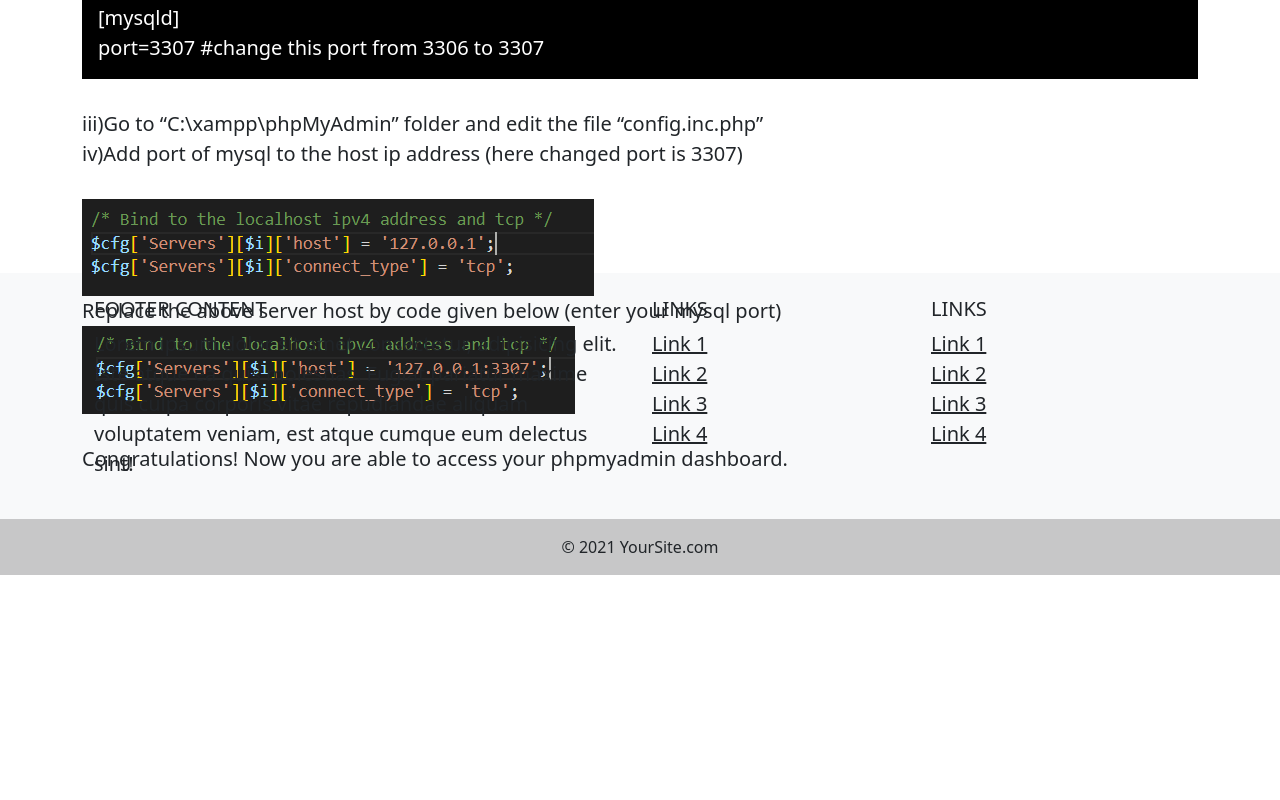
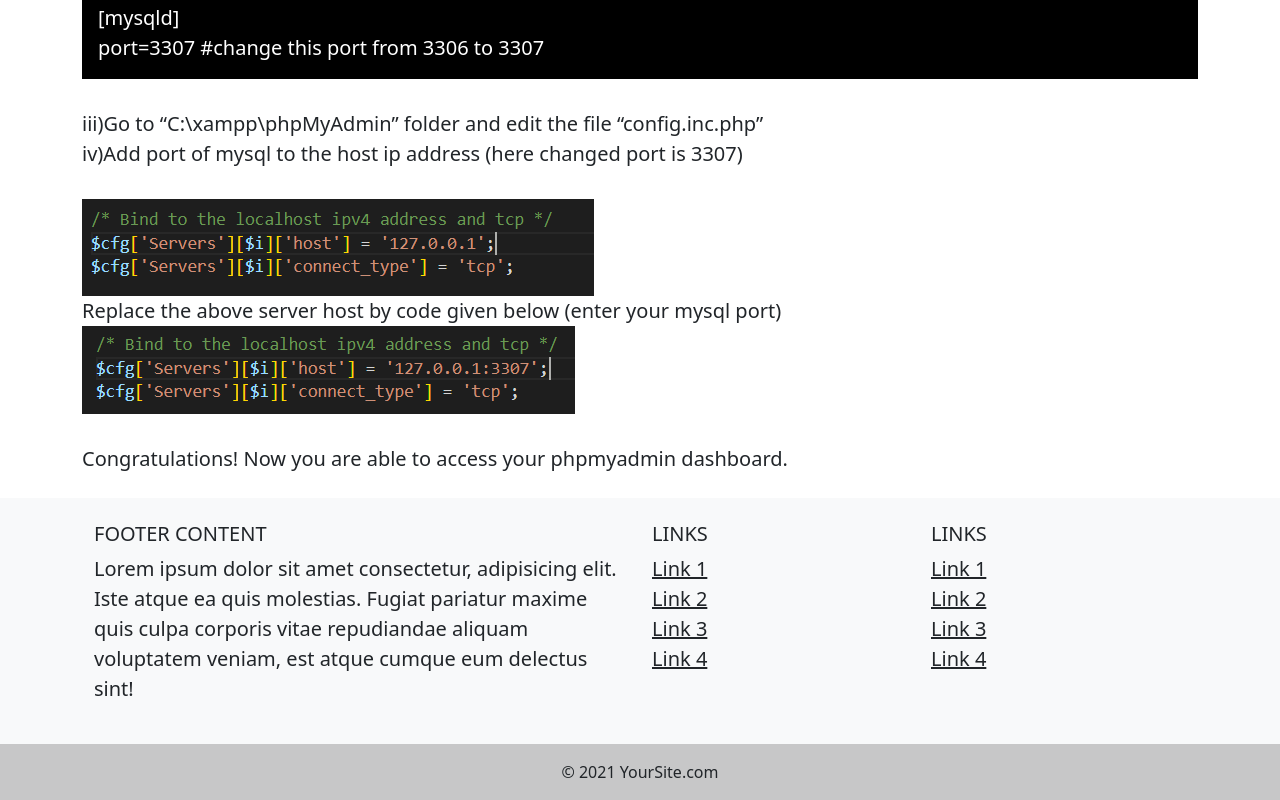
Before and after one commit to gauravsharma049/edu, a plain HTML site: page change_mysql_port_in_xampp.html in a window 1280 px wide. Shown: the part 593-1393 px from the top of the page. Before the commit the page ends 1168 px from the top, so only its background shows below. Drawn offline with nearby package versions, Linux system fonts and the light colour scheme.

Commit message:
updated index.js

```diff
--- a/change_mysql_port_in_xampp.html
+++ b/change_mysql_port_in_xampp.html
@@ -19,7 +19,7 @@
 
 <body>
     <navbar></navbar>
-    <div class="container container-fluid pt-2" style="height: 100vh;">
+    <div class="container container-fluid pt-2">
         <h1 class="text-center"><u><i>How to change the MySQL port in xampp</i></u></h1>
         <div>For changing the MySQL port in xampp follow these steps :-</div><br>
         <div>
--- a/index.js
+++ b/index.js
@@ -39,26 +39,26 @@
     return (
         `<nav class="navbar navbar-expand-md navbar-light bg-warning">
         <div class="container-fluid">
-          <a class="navbar-brand" href="/"><img height="40px" src="/images/logo.png" alt="Logo"></a>
+          <a class="navbar-brand" href="/"><img height="40px" src="images/logo.png" alt="Logo"></a>
           <button class="navbar-toggler" type="button" data-bs-toggle="collapse" data-bs-target="#navbarNav" aria-controls="navbarNav" aria-expanded="false" aria-label="Toggle navigation">
             <span class="navbar-toggler-icon"></span>
           </button>
           <div class="collapse navbar-collapse justify-content-end" id="navbarNav">
             <ul class="navbar-nav">
               <li class="nav-item">
-                <a class="nav-link active" aria-current="page" href="/">Home</a>
+                <a class="nav-link active" aria-current="page" href="edu/">Home</a>
               </li>
               <li class="nav-item">
-                <a class="nav-link" href="/articles.html">Articles</a>
+                <a class="nav-link" href="edu/articles.html">Articles</a>
               </li>
               <li class="nav-item">
-                <a class="nav-link" href="/tutorials.html">Tutorials</a>
+                <a class="nav-link" href="edu/tutorials.html">Tutorials</a>
               </li>
               <li class="nav-item">
-                <a class="nav-link" href="/faq.html">FAQ</a>
+                <a class="nav-link" href="edu/faq.html">FAQ</a>
               </li>
               <li class="nav-item">
-                <a class="nav-link" href="/contactus.html">Contact Us</a>
+                <a class="nav-link" href="edu/contactus.html">Contact Us</a>
               </li>
             </ul>
           </div>
```
